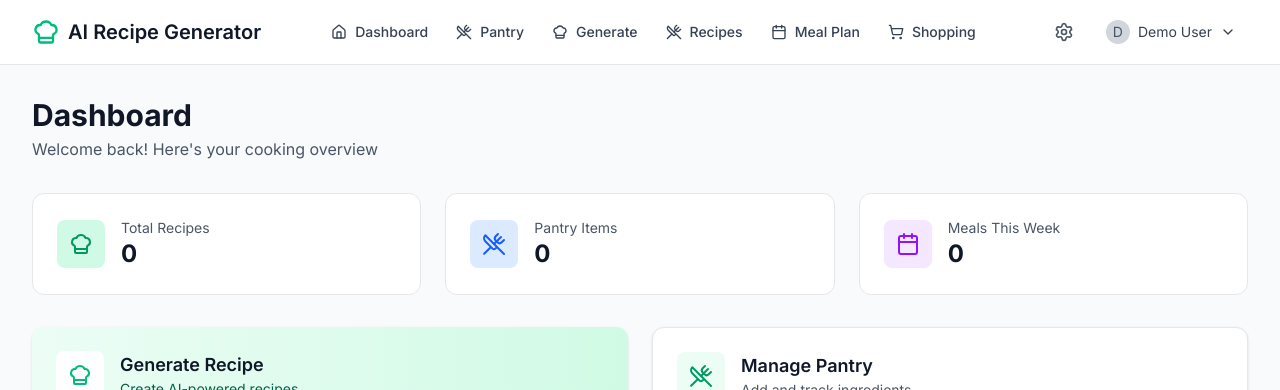
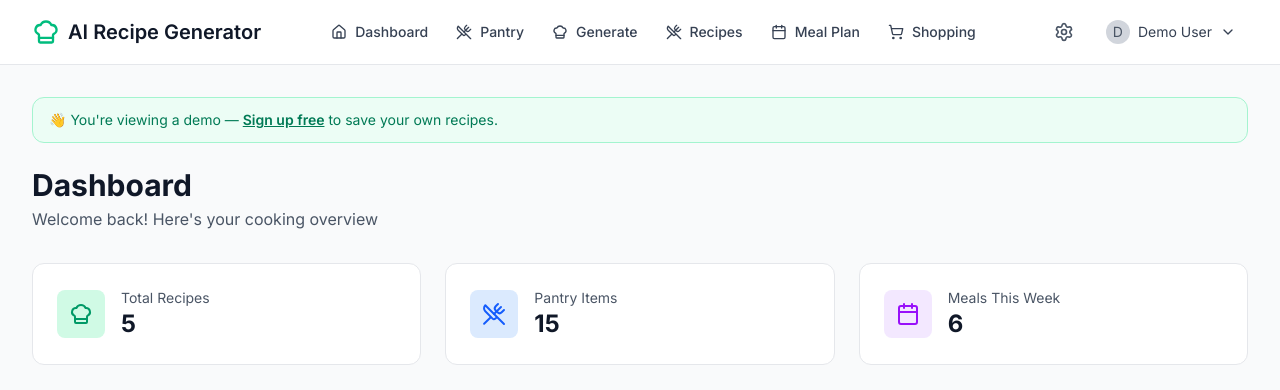
Before and after one commit to im-amna/Ai-Recipee-Generator, a React (Vite) app in the folder frontend/: page /login in a window 1280 px wide. Both pictures are taken after a click on the button "Try Demo — No signup needed". Shown: the top 390 px of the page. Built offline with nearby package versions, Linux system fonts and the light colour scheme; no server answers.

Commit message:
Refactor Dashboard component and remove unused imports

```diff
--- a/frontend/src/pages/Dashboard.jsx
+++ b/frontend/src/pages/Dashboard.jsx
@@ -1,21 +1,32 @@
 import { useState, useEffect } from 'react';
 import { Link } from 'react-router-dom';
 import Navbar from '../components/Navbar';
-import { ChefHat, UtensilsCrossed, Calendar, ShoppingCart, TrendingUp, Clock } from 'lucide-react';
+import { ChefHat, UtensilsCrossed, Calendar, Clock } from 'lucide-react';
 import api from "../services/api";
+import { useAuth } from '../context/AuthContext';
+import { dummyRecipes, dummyPantryItems, dummyMealPlans } from '../data/dummyData';
+
 const Dashboard = () => {
-    const [stats, setStats] = useState({
-        totalRecipes: 0,
-        pantryItems: 0,
-        mealsThisWeek: 0
-    });
+    const { isDemo } = useAuth();
+    const [stats, setStats] = useState({ totalRecipes: 0, pantryItems: 0, mealsThisWeek: 0 });
     const [recentRecipes, setRecentRecipes] = useState([]);
     const [upcomingMeals, setUpcomingMeals] = useState([]);
     const [loading, setLoading] = useState(true);
 
     useEffect(() => {
+        if (isDemo) {
+            setStats({
+                totalRecipes: dummyRecipes.length,
+                pantryItems: dummyPantryItems.length,
+                mealsThisWeek: dummyMealPlans.length
+            });
+            setRecentRecipes(dummyRecipes.slice(0, 5));
+            setUpcomingMeals(dummyMealPlans.slice(0, 5));
+            setLoading(false);
+        } else {
             fetchDashboardData();
-}, []);
+        }
+    }, [isDemo]);
 
     const fetchDashboardData = async () => {
         try {
@@ -26,13 +37,11 @@ const fetchDashboardData = async () => {
                 api.get('/recipes/recent?limit=5'),
                 api.get('/meal-plans/upcoming?limit=5')
             ]);
-
             setStats({
                 totalRecipes: recipesRes.data.data.stats.total_recipes || 0,
                 pantryItems: pantryRes.data.data.stats.total_items || 0,
                 mealsThisWeek: mealPlanRes.data.data.stats.this_week_count || 0
             });
-
             setRecentRecipes(recentRes.data.data.recipes || []);
             setUpcomingMeals(upcomingRes.data.data.meals || []);
         } catch (error) {
@@ -42,55 +51,39 @@ const fetchDashboardData = async () => {
         }
     };
 
-if (loading){
-     return(
+    if (loading) {
+        return (
             <div className='min-h-screen bg-gray-50'>
-            <Navbar/>
-            <div  className='flex items-center justify-center h-96'>
-                <div className='w-8  h-8 border-4 border-emerald-500 bordet-t-transparent  rounded-full animate-spin'></div>
+                <Navbar />
+                <div className='flex items-center justify-center h-96'>
+                    <div className='w-8 h-8 border-4 border-emerald-500 border-t-transparent rounded-full animate-spin'></div>
                 </div>
             </div>
-     )
+        );
     }
+
     return (
         <div className="min-h-screen bg-gray-50">
             <Navbar />
-
             <div className="max-w-7xl mx-auto px-4 sm:px-6 lg:px-8 py-8">
-                {/* Header */}
+                {isDemo && (
+                    <div className="mb-6 bg-emerald-50 border border-emerald-200 rounded-xl px-4 py-3 text-emerald-700 text-sm">
+                        👋 You're viewing a demo — <Link to="/signup" className="font-semibold underline">Sign up free</Link> to save your own recipes.
+                    </div>
+                )}
                 <div className="mb-8">
                     <h1 className="text-3xl font-bold text-gray-900">Dashboard</h1>
                     <p className="text-gray-600 mt-1">Welcome back! Here's your cooking overview</p>
                 </div>
 
-                {/* Stats Cards */}
                 <div className="grid grid-cols-1 md:grid-cols-3 gap-6 mb-8">
-                    <StatCard
-                        icon={<ChefHat className="w-6 h-6" />}
-                        label="Total Recipes"
-                        value={stats.totalRecipes}
-                        color="emerald"
-                    />
-                    <StatCard
-                        icon={<UtensilsCrossed className="w-6 h-6" />}
-                        label="Pantry Items"
-                        value={stats.pantryItems}
-                        color="blue"
-                    />
-                    <StatCard
-                        icon={<Calendar className="w-6 h-6" />}
-                        label="Meals This Week"
-                        value={stats.mealsThisWeek}
-                        color="purple"
-                    />
+                    <StatCard icon={<ChefHat className="w-6 h-6" />} label="Total Recipes" value={stats.totalRecipes} color="emerald" />
+                    <StatCard icon={<UtensilsCrossed className="w-6 h-6" />} label="Pantry Items" value={stats.pantryItems} color="blue" />
+                    <StatCard icon={<Calendar className="w-6 h-6" />} label="Meals This Week" value={stats.mealsThisWeek} color="purple" />
                 </div>
 
-                {/* Quick Actions */}
                 <div className="grid grid-cols-1 md:grid-cols-2 gap-6 mb-8">
-                    <Link
-                        to="/generate"
-                        className="bg-linear-to-r from-emerald-50 to-emerald-100 text-emerald-500 p-6 rounded-xl shadow-sm hover:shadow-md transition-all group"
-                    >
+                    <Link to="/generate" className="bg-linear-to-r from-emerald-50 to-emerald-100 text-emerald-500 p-6 rounded-xl shadow-sm hover:shadow-md transition-all group">
                         <div className="flex items-center gap-4">
                             <div className="w-12 h-12 bg-white rounded-lg flex items-center justify-center group-hover:scale-110 transition-transform">
                                 <ChefHat className="w-6 h-6" />
@@ -101,11 +94,7 @@ if (loading){
                             </div>
                         </div>
                     </Link>
-
-                    <Link
-                        to="/pantry"
-                        className="bg-white border border-gray-200 p-6 rounded-xl shadow-sm hover:shadow-md transition-all group"
-                    >
+                    <Link to="/pantry" className="bg-white border border-gray-200 p-6 rounded-xl shadow-sm hover:shadow-md transition-all group">
                         <div className="flex items-center gap-4">
                             <div className="w-12 h-12 bg-emerald-50 rounded-lg flex items-center justify-center group-hover:scale-110 transition-transform">
                                 <UtensilsCrossed className="w-6 h-6 text-emerald-600" />
@@ -118,33 +107,23 @@ if (loading){
                     </Link>
                 </div>
 
-                {/* Recent Recipes & Upcoming Meals */}
                 <div className="grid grid-cols-1 lg:grid-cols-2 gap-6">
-                    {/* Recent Recipes */}
                     <div className="bg-white rounded-xl border border-gray-200 p-6">
                         <div className="flex items-center justify-between mb-4">
                             <h2 className="text-lg font-semibold text-gray-900">Recent Recipes</h2>
-                            <Link to="/recipes" className="text-sm text-emerald-600 hover:text-emerald-700 font-medium">
-                                View all
-                            </Link>
+                            <Link to="/recipes" className="text-sm text-emerald-600 hover:text-emerald-700 font-medium">View all</Link>
                         </div>
-
                         {recentRecipes.length > 0 ? (
                             <div className="space-y-3">
                                 {recentRecipes.map((recipe) => (
-                                    <Link
-                                        key={recipe.id}
-                                        to={`/recipes/${recipe.id}`}
-                                        className="flex items-center gap-3 p-3 rounded-lg hover:bg-gray-50 transition-colors"
-                                    >
+                                    <Link key={recipe.id} to={`/recipes/${recipe.id}`} className="flex items-center gap-3 p-3 rounded-lg hover:bg-gray-50 transition-colors">
                                         <div className="w-12 h-12 bg-emerald-100 rounded-lg flex items-center justify-center">
                                             <ChefHat className="w-6 h-6 text-emerald-600" />
                                         </div>
                                         <div className="flex-1 min-w-0">
                                             <h3 className="font-medium text-gray-900 truncate">{recipe.name}</h3>
                                             <p className="text-sm text-gray-500 flex items-center gap-1">
-                                                <Clock className="w-3 h-3" />
-                                                {recipe.cook_time} mins
+                                                <Clock className="w-3 h-3" />{recipe.cook_time} mins
                                             </p>
                                         </div>
                                     </Link>
@@ -155,22 +134,15 @@ if (loading){
                         )}
                     </div>
 
-                    {/* Upcoming Meals */}
                     <div className="bg-white rounded-xl border border-gray-200 p-6">
                         <div className="flex items-center justify-between mb-4">
                             <h2 className="text-lg font-semibold text-gray-900">Upcoming Meals</h2>
-                            <Link to="/meal-plan" className="text-sm text-emerald-600 hover:text-emerald-700 font-medium">
-                                View calendar
-                            </Link>
+                            <Link to="/meal-plan" className="text-sm text-emerald-600 hover:text-emerald-700 font-medium">View calendar</Link>
                         </div>
-
                         {upcomingMeals.length > 0 ? (
                             <div className="space-y-3">
                                 {upcomingMeals.map((meal) => (
-                                    <div
-                                        key={meal.id}
-                                        className="flex items-center gap-3 p-3 rounded-lg border border-gray-100"
-                                    >
+                                    <div key={meal.id} className="flex items-center gap-3 p-3 rounded-lg border border-gray-100">
                                         <div className="w-12 h-12 bg-purple-100 rounded-lg flex items-center justify-center">
                                             <Calendar className="w-6 h-6 text-purple-600" />
                                         </div>
@@ -197,7 +169,6 @@ const StatCard = ({ icon, label, value, color }) => {
         blue: 'bg-blue-100 text-blue-600',
         purple: 'bg-purple-100 text-purple-600'
     };
-
     return (
         <div className="bg-white rounded-xl border border-gray-200 p-6">
             <div className="flex items-center gap-4">
```
Lines whose indentation alone changed are shown as unchanged.
